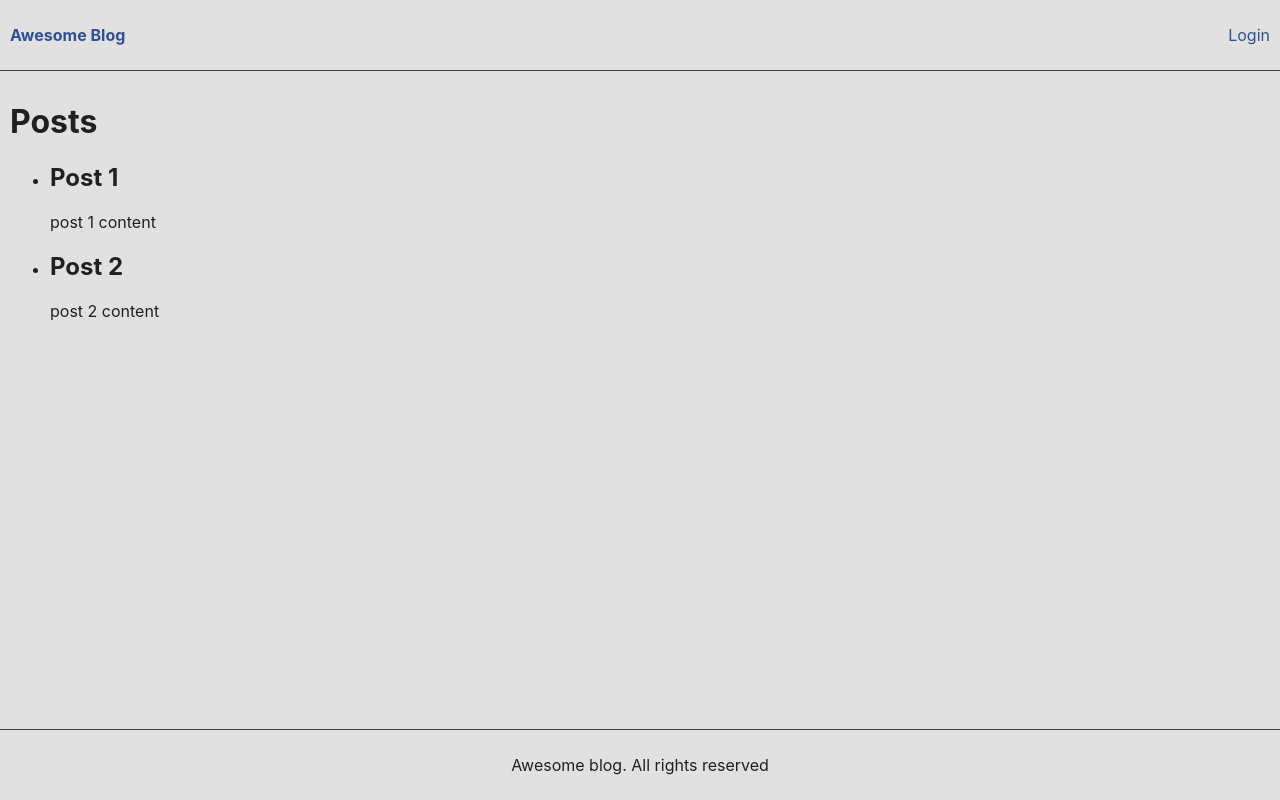
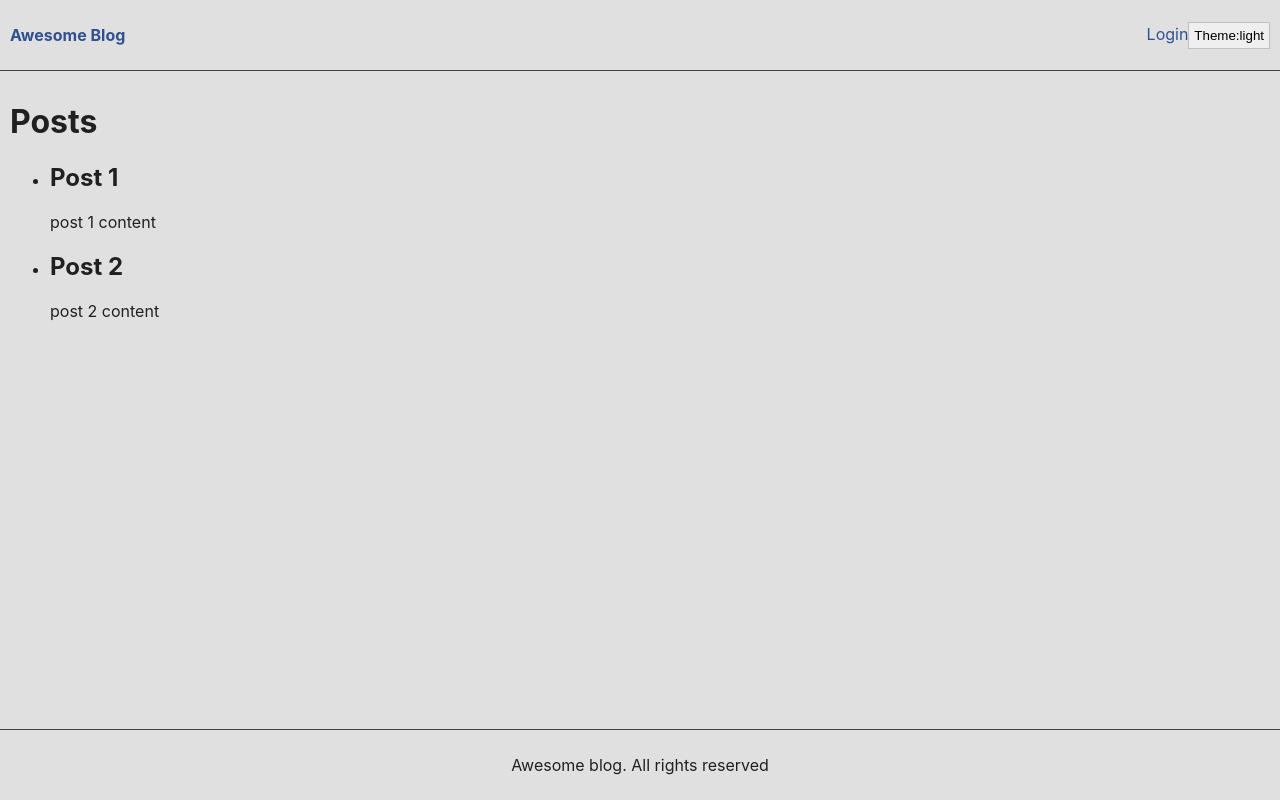
Before and after one commit to patsunbe/react-awesome-blog, a React (Create React App) app: page / in a window 1280 px wide. Built offline with nearby package versions, Linux system fonts and the light colour scheme.

Commit message:
Video-02-Create-Theme-Context

```diff
--- a/src/App.js
+++ b/src/App.js
@@ -1,10 +1,13 @@
 import logo from './logo.svg';
 import './App.css';
 import Navbar from './components/Navbar';
+import { useContext } from 'react';
+import { ThemeContext } from './ThemeContext';
 
 function App() {
+  const { theme } = useContext(ThemeContext);
   return (
-    <div className="container light">
+    <div className={`container ${theme}`}>
       <Navbar />
       <div className="main">
         <h1>Posts</h1>
--- /dev/null
+++ b/src/ThemeContext.js
@@ -0,0 +1,17 @@
+import { createContext, useState } from 'react';
+
+const ThemeContext = createContext();
+
+function ThemeContextProvider(props) {
+  const [theme, setTheme] = useState('light');
+  const toggleTheme = () => {
+    setTheme(theme === 'light' ? 'dark' : 'light');
+  };
+  return (
+    <ThemeContext.Provider value={{ theme, toggleTheme }}>
+      {props.children}
+    </ThemeContext.Provider>
+  );
+}
+
+export { ThemeContext, ThemeContextProvider };
--- a/src/components/Navbar.js
+++ b/src/components/Navbar.js
@@ -1,6 +1,8 @@
-import React from 'react';
+import React, { useContext } from 'react';
+import { ThemeContext } from '../ThemeContext';
 
 export default function Navbar() {
+  const { theme, toggleTheme } = useContext(ThemeContext);
   return (
     <div className="header">
       <div className="header-item">
@@ -10,6 +12,9 @@
       </div>
       <div className="header-item">
         <a href="/login">Login</a>
+        <button onClick={toggleTheme}>
+          {theme === 'light' ? 'Theme:light' : 'Theme:dark'}
+        </button>
       </div>
     </div>
   );
--- a/src/index.css
+++ b/src/index.css
@@ -15,8 +15,11 @@
   color: #305090;
   text-decoration: none;
 }
-a:hover {
-  color: #f08040;
+
+button {
+  cursor: pointer;
+  padding: 5px;
+  border: 1px solid #c0c0c0;
 }
 
 #root {
@@ -30,6 +33,20 @@
 .light {
   background-color: #e0e0e0;
   color: #202020;
+}
+.dark {
+  background-color: #202020;
+  color: #e0e0e0;
+}
+.dark button {
+  background-color: #202020;
+  color: #e0e0e0;
+}
+.dark a {
+  color: #40c0f0;
+}
+a:hover {
+  color: #f08040;
 }
 .main {
   padding: 10px;
--- a/src/index.js
+++ b/src/index.js
@@ -3,10 +3,13 @@
 import './index.css';
 import App from './App';
 import reportWebVitals from './reportWebVitals';
+import { ThemeContextProvider } from './ThemeContext';
 
 ReactDOM.render(
   <React.StrictMode>
-    <App />
+    <ThemeContextProvider>
+      <App />
+    </ThemeContextProvider>
   </React.StrictMode>,
   document.getElementById('root')
 );
```
Also changed, not shown: 1 other file (tests, documents, lock files or other folders).
